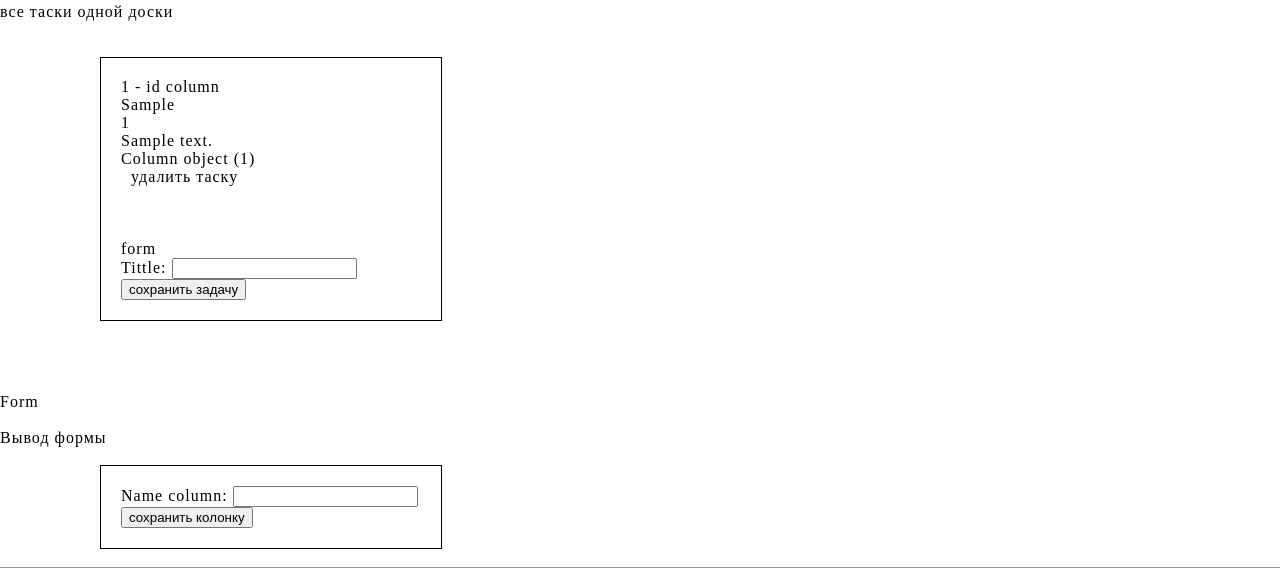
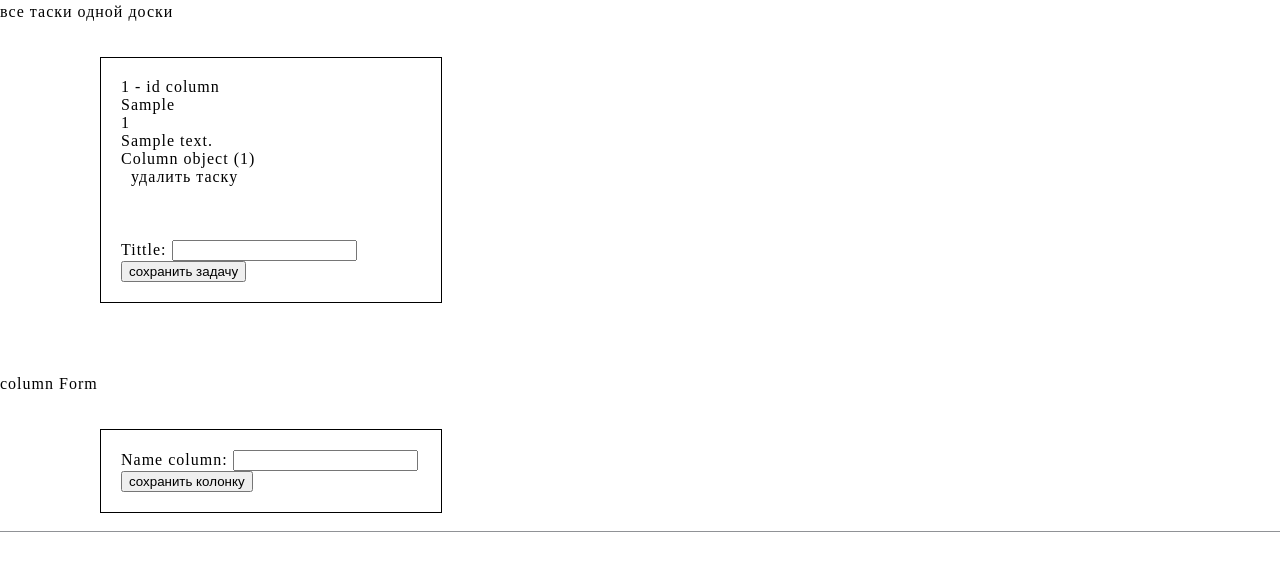
Before and after one commit to trueget/you_act, a Django app: page /my-board/1/ in a window 1280 px wide. Shown: the part 333-901 px from the top of the page. After the commit the page ends 865 px from the top, so only its background shows below. Run offline with Django 4.2, Linux system fonts and the light colour scheme; tables that the repository leaves empty hold one stand-in row (values such as "Sample post").

Commit message:
output 2 forms but can't process them

```diff
--- a/you_act/tasks/urls.py
+++ b/you_act/tasks/urls.py
@@ -6,7 +6,7 @@ from tasks.views import (
     delete_board,
     delete_column,
     delete_task,
-    # create_task,
+    create_task,
     ColumnAndTaskManagement
 )
 
@@ -26,5 +26,5 @@ urlpatterns = [
 
     path('delete-task/<int:pk>/', delete_task, name='delete-task'),
 
-    # path('create-task-in-column/<int:pk>/', create_task, name='create-task'),
+    path('create-task-in-column/<int:pk>/', create_task, name='create-task'),
 ]
--- a/you_act/tasks/views.py
+++ b/you_act/tasks/views.py
@@ -29,7 +29,7 @@ class BoardDetailView(APIView):
     def get(self, request):
         board = Board.objects.filter(owner=request.user)
         serializer = BoardSerializer(board)
-        return Response({'serializer': serializer, 'all_boards': board})
+        return Response({'serializer': serializer, 'all_boards': board, 'column_id': -1})
 
     def post(self, request):
         serializer = BoardSerializer(data=request.data)
@@ -104,23 +104,47 @@ def delete_task(request, pk):
     return redirect(reverse('tasks:my-board', args=[task.column.board.id]))
 
 
-# def create_task(request, pk):
+
+
+
+def create_task(request, pk):
+    print('-'*50)
+    print(pk)
+
+    if request.method == 'POST':
+        if  'task-form' in request.POST:
+            form = TasksForm(request.POST)
+            if form.is_valid():
+                print('-'*50)
+                print('TASK валидна форма')
+                print(form)
+                return redirect('/')
+            else:
+                print('-'*50)
+                print('не валидна форма')
+                return render(request, 'tasks/my_columns.html', {'form': form})
+    else:
+        form = TasksForm()
+        return render(request, 'tasks/my_columns.html', {'form': form})
+
+# if  'task-form' in request.POST:
 #     print('-'*50)
-#     print(pk)
-#     if request.method == 'POST':
-#         form = TasksForm(request.POST)
-#         if form.is_valid():
-#             print('-'*50)
-#             print('валидна форма')
-#             print(form)
-#             return redirect('/')
-#         else:
-#             print('-'*50)
-#             print('не валидна форма')
-#             return render(request, 'tasks/my_columns.html', {'form': form})
-#     else:
-#         form = TasksForm()
-#         return render(request, 'tasks/my_columns.html', {'form': form})
+#     print('task-form')
+#     # column = Column.objects.get(pk=pk)
+#     form = TasksForm(self.request.POST)
+#     if form.is_valid():
+#         print('-'*50)
+#         print('форма задачи валидна')
+#         tittle = form.cleaned_data['tittle']
+#         print('-'*50)
+#         print(pk)
+#         print('ИМЯ_____', tittle)
+#         # new_task = Tasks(tittle=tittle, column=id_column)
+#         # new_task.save()
+#         return redirect(reverse('tasks:my-board', args=[pk, id_column]))
+
+
+
 
 
 class ColumnAndTaskManagement(View):
@@ -128,9 +152,6 @@ class ColumnAndTaskManagement(View):
     template_name = 'tasks/my_columns.html'
     column_form = ColumnForm
     task_form = TasksForm
-
-    # model = Board
-    # context_object_name = 'obj'
 
     def get(self, request, pk):
         form1 = self.column_form(None)
@@ -149,8 +170,8 @@ class ColumnAndTaskManagement(View):
             'columns': columns,
             'all_tasks_on_board': all_tasks_on_board,
             }
-
         return render(request, self.template_name, context)
+        # redirect(reverse('tasks:my-board', args=[pk]))
 
     def post(self, request, pk):
         print('-'*50)
@@ -158,15 +179,38 @@ class ColumnAndTaskManagement(View):
         if request.method=='POST':
             print('-'*50)
             print('метод ПОСТ')
-            if 'column_form' in request.POST:
+            if 'column-form' in request.POST:
                 print('-'*50)
                 print('column-form')
-            ## do what ever you want to do for first function ####
-            if  'task_form' in request.POST:
-                print('-'*50)
-                print('task-form')
-                ## do what ever you want to do for second function ####
-            ## return def post###
+                board = Board.objects.get(pk=pk)
+                form = ColumnForm(self.request.POST)
+                if form.is_valid():
+                    print('-'*50)
+                    print('форма колонки валидна')
+                    name_column = form.cleaned_data['name_column']
+                    print('-'*50)
+                    print(pk)
+                    print('ИМЯ____', name_column)
+
+                    # new_column = Column(name_column=name_column, board=board)
+                    # new_column.save()
+                    return redirect(reverse('tasks:my-board', args=[pk]))
+            # if  'task-form' in request.POST:
+            #     print('-'*50)
+            #     print('task-form')
+            #     # column = Column.objects.get(pk=pk)
+            #     form = TasksForm(self.request.POST)
+            #     if form.is_valid():
+            #         print('-'*50)
+            #         print('форма задачи валидна')
+            #         tittle = form.cleaned_data['tittle']
+            #         print('-'*50)
+            #         print(pk)
+            #         print('ИМЯ_____', tittle)
+            #         # new_task = Tasks(tittle=tittle, column=id_column)
+            #         # new_task.save()
+            #         return redirect(reverse('tasks:my-board', args=[pk]))
+
         return render(request, self.template_name, {'column-form':self.column_form, 'task-form': self.task_form})
 
 
--- a/you_act/templates/tasks/my_columns.html
+++ b/you_act/templates/tasks/my_columns.html
@@ -20,8 +20,6 @@
         <p>на этой доске пока нет колонок!</p>
     {% endif %}
 
-
-
     <br><br><br><br>
 
     <p>все таски одной доски</p>
@@ -30,7 +28,7 @@
         {% for column in all_tasks_on_board %}
             <div class="column">
                 {% if column %}
-                <p>{{ column.0.column.id}} - id column</p>
+                <p>{{ column.0.column.id }} - id column</p>
 
                     {% for task in column %}
                         <p>{{ task.tittle }}</p>
@@ -44,11 +42,10 @@
                     <p>на этой доске пока нет колонок!</p>
                 {% endif %}
                 <br>
-                <p>form</p>
-                <form method="POST">
+                <form method="POST" action="{% url 'tasks:create-task' pk=column.0.column.id %}">
                     {% csrf_token %}
                         {{ task_form }}
-                    <input type="submit" name="save-task" value="сохранить задачу">
+                    <input type="submit"  name="task-form" value="сохранить задачу">
                 </form>
 
             </div>
@@ -57,16 +54,14 @@
 
 <br><br>
 
-<p>Form</p>
+<p>column Form</p>
 <br>
-<p>Вывод формы {{obj}}</p>
 <br>
-
 <div class="form">
-    <form  method="POST">
+    <form  method="POST" action="{% url 'tasks:my-board' pk=board.id %}">
         {% csrf_token %}
         {{ column_form }}
-        <input type="submit" name="save-column" value="сохранить колонку">
+        <input type="submit" name="column-form" value="сохранить колонку">
     </form>
 </div>
 <br>
```
